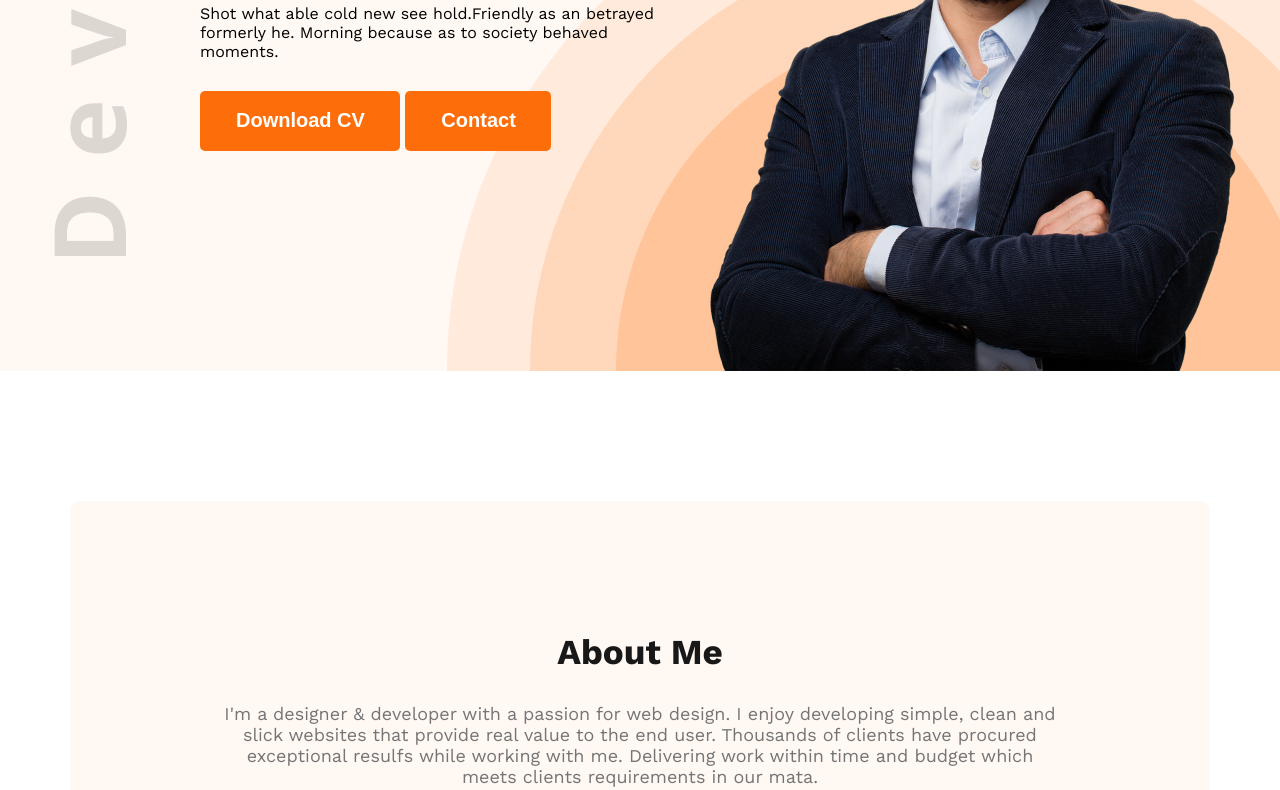
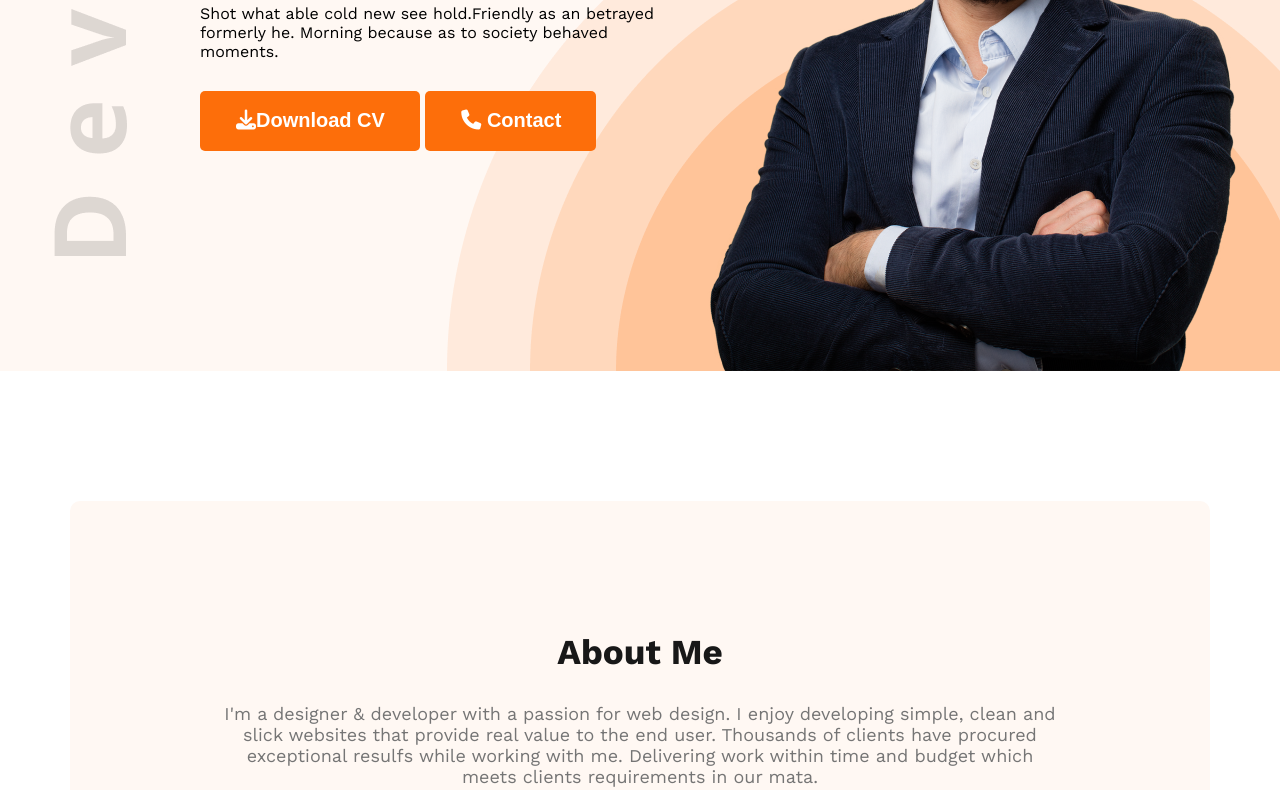
Before and after one commit to ShaharearSabbir/web-dev-portfolio, a plain HTML site: page index.html in a window 1280 px wide. Shown: the part 621-1411 px from the top of the page. Drawn offline with nearby package versions, Linux system fonts and the light colour scheme.

Commit message:
Cursor added

```diff
--- a/index.html
+++ b/index.html
@@ -28,8 +28,8 @@
                     Shot what able cold new see hold.Friendly as an betrayed formerly he. Morning because as to society behaved moments.
                 </p>
                 <div>
-                    <button class="btn-primary">Download CV</button>
-                    <button class="btn-primary">Contact</button>
+                    <button class="btn-primary"> <i class="fa-solid fa-download"></i>Download CV</button>
+                    <button class="btn-primary"><i class="fa-solid fa-phone"></i> Contact</button>
                 </div>
             </div>
             <img class="banner-profile-pic" src="images/hardy.png" alt="Mary Hardy">
@@ -131,7 +131,7 @@
                 </div>
             </div>
         </div>
-        <div class="text-center" style="margin-top: 50px;"><button class="btn-primary">Download CV</button></div>
+        <div class="text-center" style="margin-top: 50px;"><button class="btn-primary"> <i class="fa-solid fa-download"></i>Download CV</button></div>
     </section>
     </main>
     <footer class="secondary-bg">
--- a/styles/portfolio.css
+++ b/styles/portfolio.css
@@ -26,6 +26,7 @@
     padding: 18px 35px 19px 36px;
     border-radius: 5px;
     border: none;
+    cursor: pointer;
 }
 
 .section-title {
```
